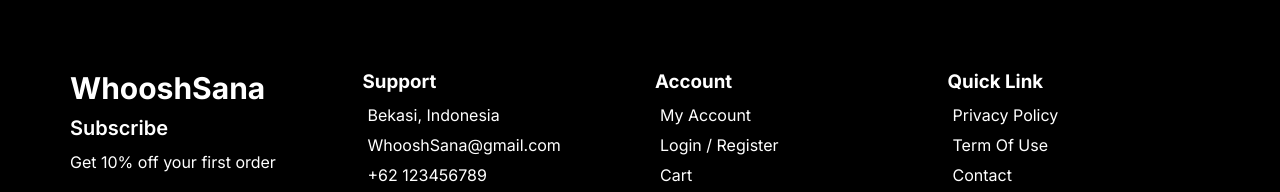
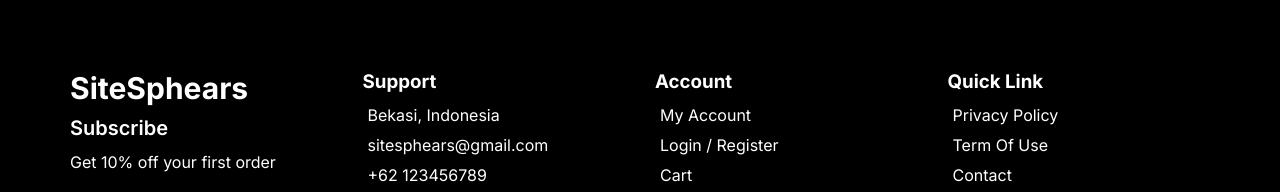
Before and after one commit to DandiSaputra17/03.-Ecommerce, a plain HTML site: page index.html in a window 1280 px wide. Shown: the part 4452-4644 px from the top of the page. Drawn offline with nearby package versions, Linux system fonts and the light colour scheme.

Commit message:
change title from whoosh to sitesphears

```diff
--- a/index.html
+++ b/index.html
@@ -2164,7 +2164,7 @@
     <footer class="footer">
         <div class="container footer_container">
             <div class="footer_item">
-                <a href="#" class="footer_logo">WhooshSana</a>
+                <a href="#" class="footer_logo">SiteSphears</a>
                 <h6 class="footer_h6">Subscribe</h6>
                 <p class="footer_p">Get 10% off your first order</p>
             </div>
@@ -2172,7 +2172,7 @@
                 <h3 class="footer_item_titl">Support</h3>
                 <ul class="footer_list">
                     <li class="li footer_list_item">Bekasi, Indonesia</li>
-                    <li class="li footer_list_item">WhooshSana@gmail.com</li>
+                    <li class="li footer_list_item">sitesphears@gmail.com</li>
                     <li class="li footer_list_item">+62 123456789</li>
                     <li class="li footer_list_item">+62 123456789</li>
                 </ul>
```
